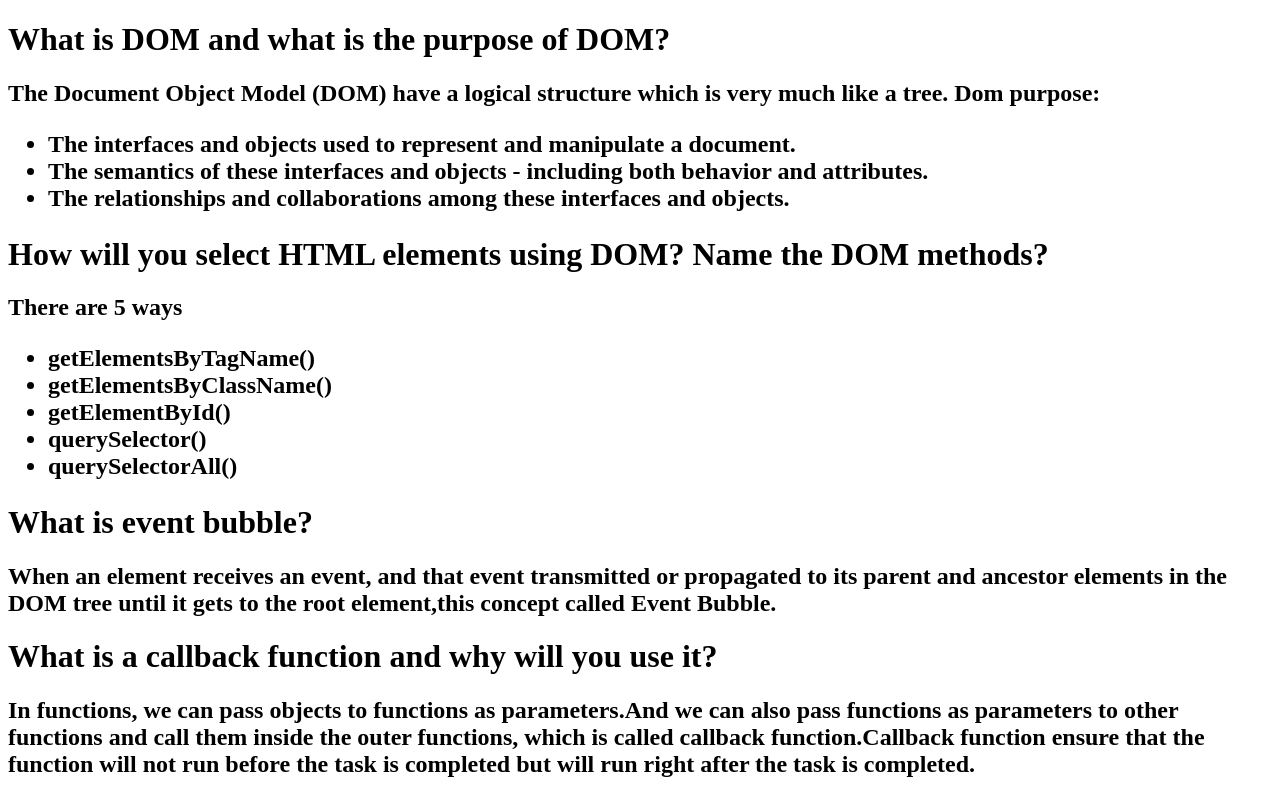
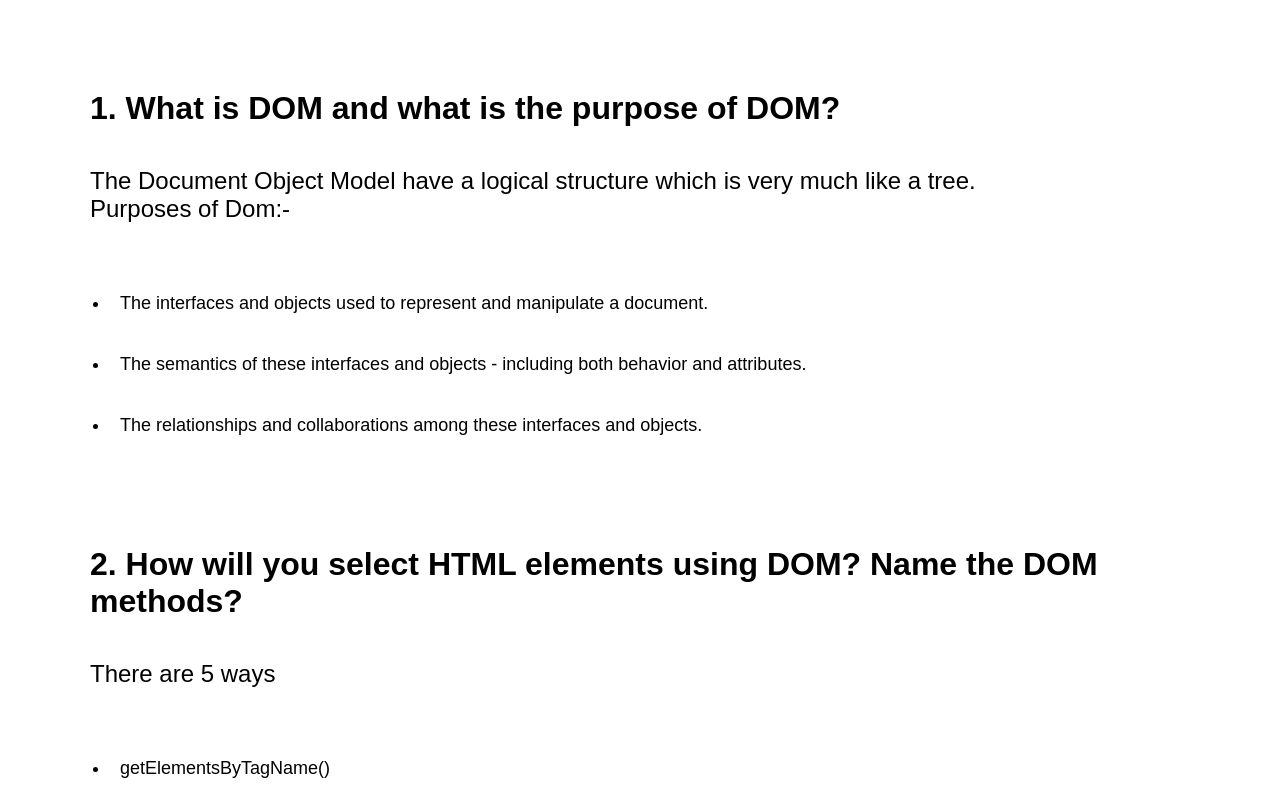
Before and after one commit to Mainul7669/GeometryGenius, a plain HTML site: page blog.html in a window 1280 px wide. Shown: the top 800 px of the page. Drawn offline with Linux system fonts and the light colour scheme.

Commit message:
blog css added

```diff
--- a/blog.html
+++ b/blog.html
@@ -4,18 +4,21 @@
     <meta charset="UTF-8">
     <meta http-equiv="X-UA-Compatible" content="IE=edge">
     <meta name="viewport" content="width=device-width, initial-scale=1.0">
+    <link rel="stylesheet" href="styles/app.css">
     <title>Question_Fac</title>
 </head>
 <body>
-    <h1>What is DOM and what is the purpose of DOM?</h1>
-    <h2> The Document Object Model (DOM) have a logical structure which is very much like a tree. Dom purpose:
+    <h1>1. What is DOM and what is the purpose of DOM?</h1>
+    <p> The Document Object Model have a logical structure which is very much like a tree. <br>
+
+    Purposes of Dom:-
     <ul>
         <li>The interfaces and objects used to represent and manipulate a document.</li>
         <li>The semantics of these interfaces and objects - including both behavior and attributes.</li>
         <li>The relationships and collaborations among these interfaces and objects.</li>
-    </ul></h2>
-    <h1> How will you select HTML elements using DOM? Name the DOM methods?</h1>
-    <h2> There are 5 ways
+    </ul></p>
+    <h1>2. How will you select HTML elements using DOM? Name the DOM methods?</h1>
+    <p> There are 5 ways
         <ul>
         <li>getElementsByTagName()</li>
         <li>getElementsByClassName()</li>
@@ -23,10 +26,12 @@
         <li>querySelector()</li>
         <li>querySelectorAll()</li>
     </ul>
-    </h2>
-    <h1> What is event bubble?</h1>
-    <h2>When an element receives an event, and that event transmitted or propagated to its parent and ancestor elements in the DOM tree until it gets to the root element,this concept called Event Bubble.</h2>
-    <h1> What is a callback function and why will you use it?</h1>
-    <h2> In functions, we can pass objects to functions as parameters.And we can also pass functions as parameters to other functions and call them inside the outer functions, which is called callback function.Callback function ensure that the function will not run before the task is completed but will run right after the task is completed.</h2>
+    </p>
+    <h1>3. What is event bubble?</h1>
+    <p>When an element receives an event, and that event transmitted or propagated to its parent and ancestor elements in the DOM tree until it gets to the root element,this concept called Event Bubble.</p>
+    <h1>4. What is a callback function and why will you use it?</h1>
+    <p> A callback function is a function where we can pass objects to functions as parameters.And we can also pass functions as parameters to other functions and call them inside the outer functions, which is called callback function. <br>
+        Callback function ensure that the function will not run before the task is completed but will continue to run right after the task is completed.</p>
+
 </body>
 </html>
--- /dev/null
+++ b/styles/app.css
@@ -0,0 +1,13 @@
+* {
+    margin: 20px;
+    padding: 10px;
+    font-family:Arial, Helvetica, sans-serif;
+}
+
+p{
+    font-size: 24px;
+}
+
+ul {
+    font-size: 18px;
+}
```
Also changed, not shown: index.html (+1 -1 lines).
